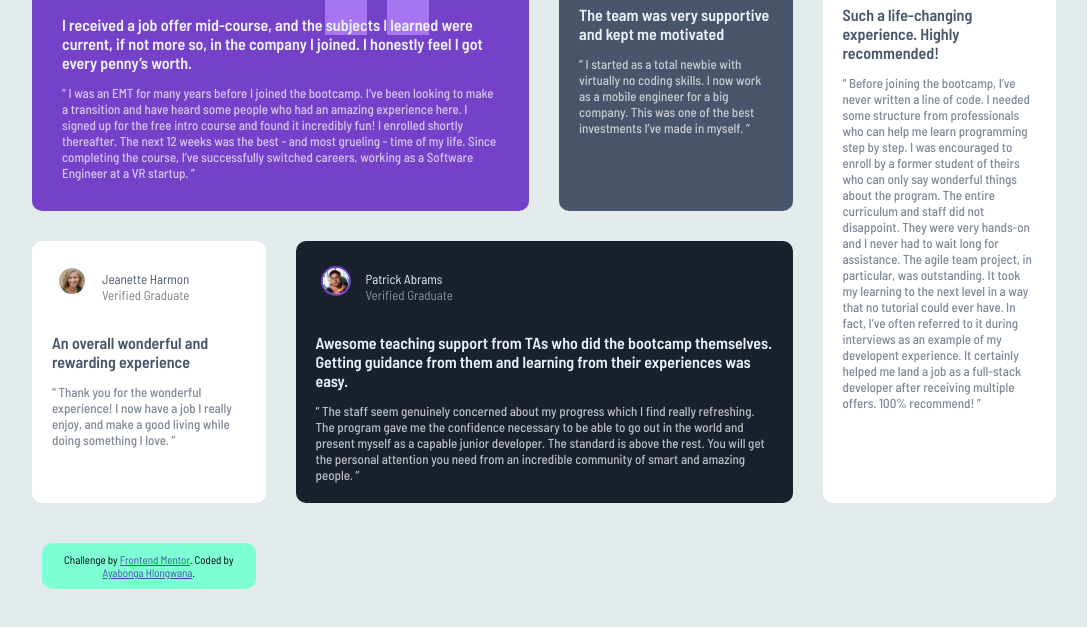
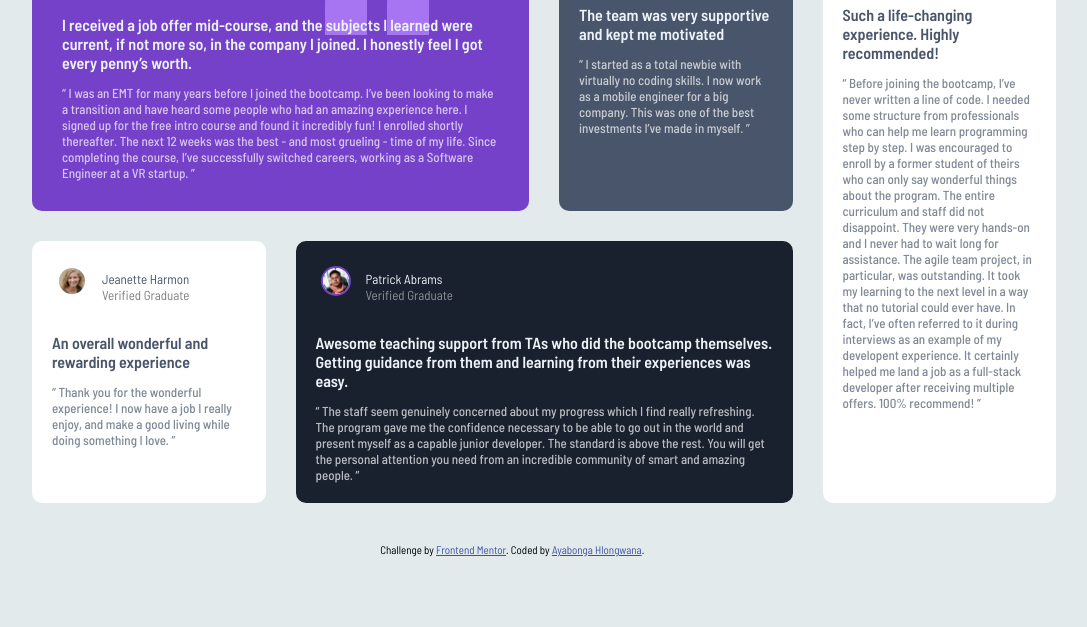
Before and after one commit to A-Hlongwana01/front-end-mentor-project-1_testimonials-grid-section, a plain HTML site: page index.html in a window 1280 px wide. Shown: the part 137-764 px from the top of the page, without its empty margins (96-1183 px from the left). Drawn offline with Linux system fonts and the light colour scheme.

Commit message:
small changes

```diff
--- a/styles/style.css
+++ b/styles/style.css
@@ -30,13 +30,9 @@ body{
 .attribution {
     font-size: 11px;
     text-align: center;
-    border-radius: 30px;
-    background-color: aquamarine;
-    /* padding: 10px; */
-    /* margin: 0; */
-    /* width: 80%; */
-    /* align-self: center; */
-    margin: 10px;
+    grid-column: 1/4;
+    align-self: center;
+    margin-left: 200px;
   }
 
   .attribution a {
@@ -52,7 +48,6 @@ body{
     padding-top: 50px;
     padding-bottom: 50px;
     font-size: 13px;
-
 }
 
 
@@ -65,6 +60,7 @@ body{
 .white-color .status{
     color: var(--white_50perc_op);
 }
+
 .black-color{
     color: var(--very_dark_grayish_blue);
 }
@@ -164,7 +160,6 @@ h2{
     .wrapper{
         position: relative;
         display: inline;
-
         grid-gap: 18px;
         margin: auto;
         width: 80%;
@@ -204,13 +199,11 @@ h2{
     display: flex;
     padding-bottom: 0;
     margin-bottom: 0;
-
 }
 
 .wrapper .paragraphs{
     padding-top: 0px;
     margin-top: 0px;
-
 }
 .attribution {
     font-size: 11px;
```
